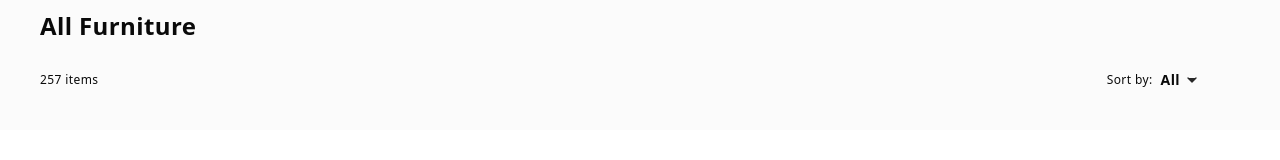
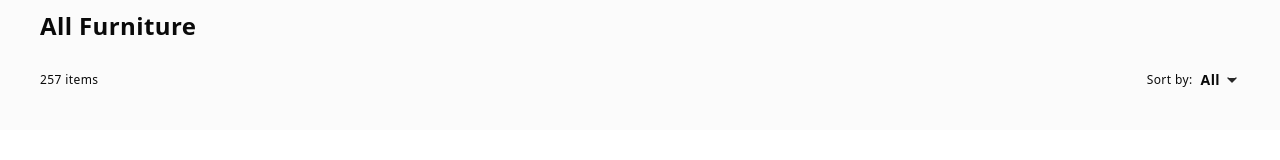
Before and after one commit to Jay-Tiroh/furnisheet-nextjs, a Next.js app: page /furniture in a window 1280 px wide. Shown: the part 144-304 px from the top of the page. Built offline with nearby package versions, Linux system fonts and the light colour scheme; what @heroui/react would draw is missing.

Commit message:
removed padding right from the sort function in the furniture page

```diff
--- a/src/components/AllFurniture.tsx
+++ b/src/components/AllFurniture.tsx
@@ -124,7 +124,7 @@ const AllFurniture = () => {
     <div>
       <div className="flex flex-col p-10 gap-7 header w-full bg-light-grey">
         <h2 className=" font-semibold text-2xl">All Furniture</h2>
-        <div className="ribbon flex justify-between items-center w-full pr-10">
+        <div className="ribbon flex justify-between items-center w-full">
           <span className="items text-xs font-medium  text-very-grey">
             257 items
           </span>
```
